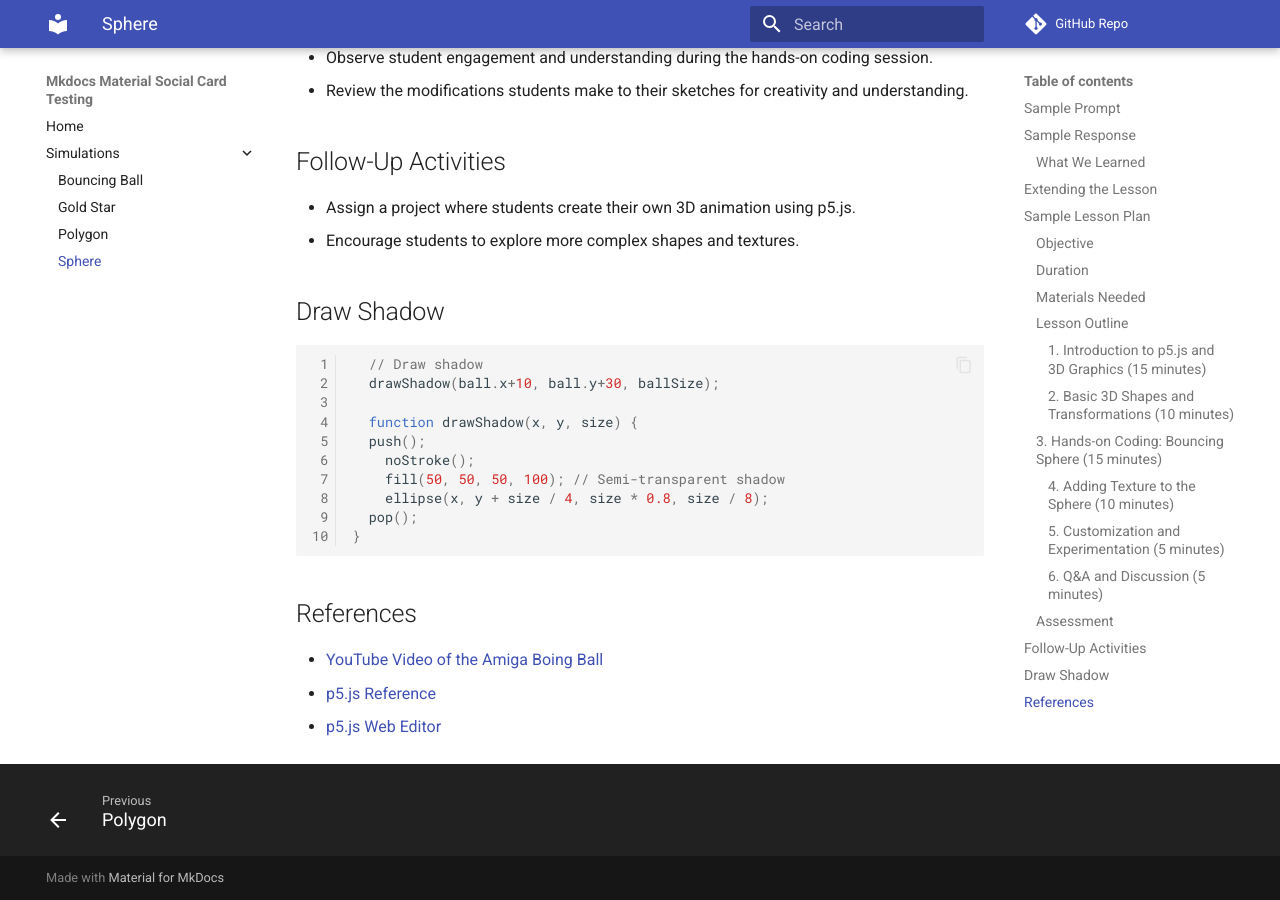
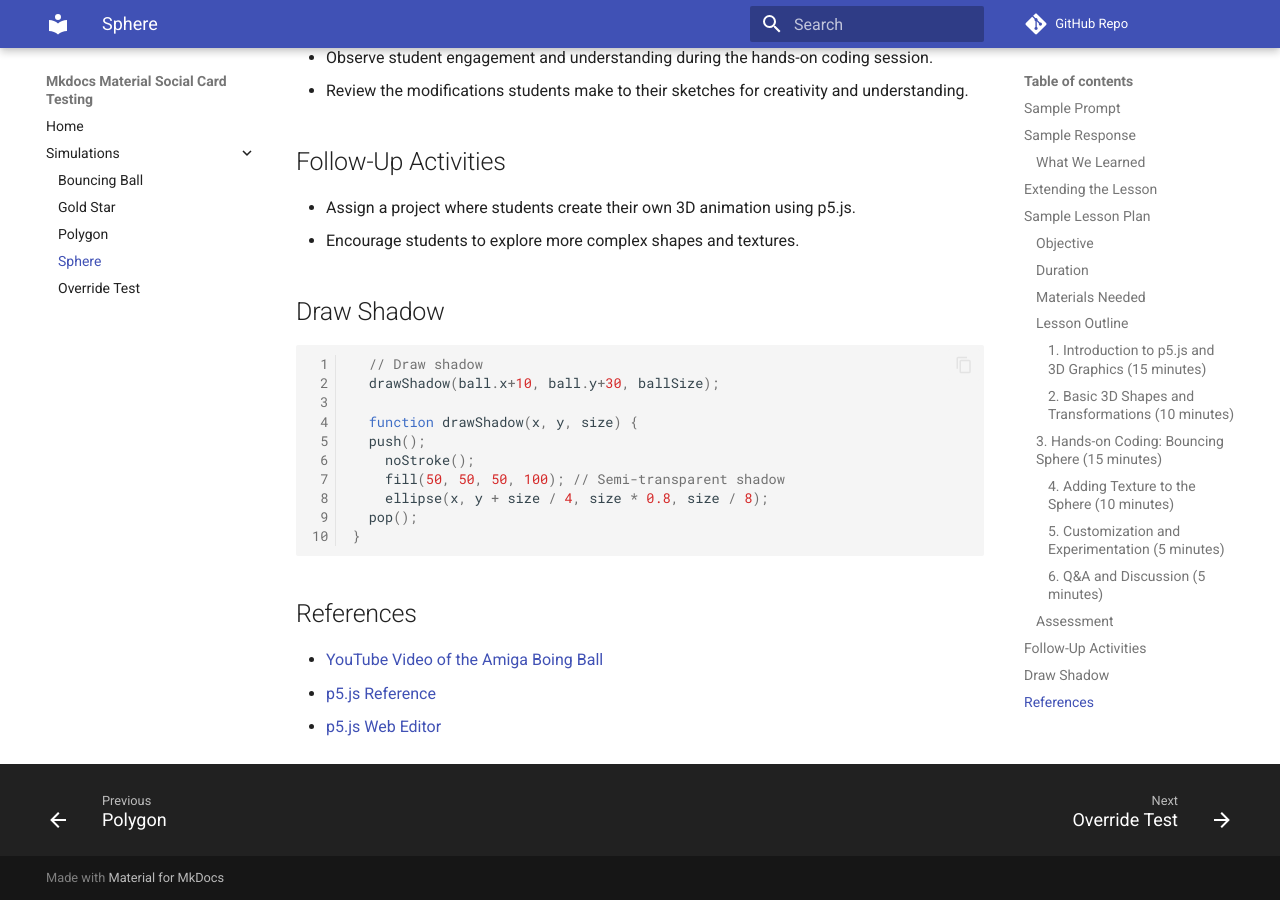
Before and after one commit to dmccreary/mkdocs-material-social, an MkDocs documentation site: the page built from docs/sims/sphere/index.md, in a window 1280 px wide and 900 px high, scrolled down 4202 px. Built offline with MkDocs 1.6.1 and Material for MkDocs 9.7.7, drawn with Linux system fonts in a browser that asks for light colours; comment, search, counter and statistics services are not loaded.

Commit message:
updating content

```diff
--- a/mkdocs.yml
+++ b/mkdocs.yml
@@ -13,6 +13,7 @@ nav:
     - Gold Star: sims/gold-star/index.md
     - Polygon: sims/polygon/index.md
     - Sphere: sims/sphere/index.md
+    - Override Test: sims/override-test/index.md
 
 # Dan's MicroSite Standards from here down
 edit_uri: 'blob/master/docs'
```
